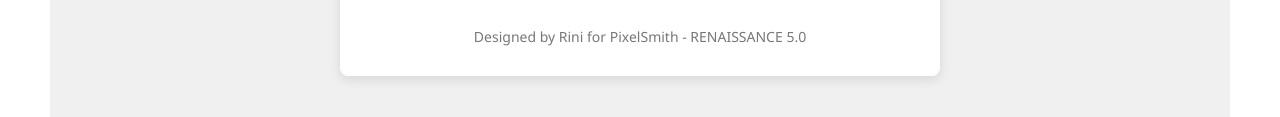
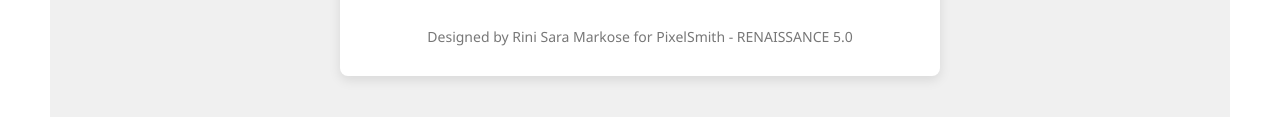
Before and after one commit to rinisaram/techfutures2024, a plain HTML site: page index.html in a window 1280 px wide. Shown: the part 2772-2889 px from the top of the page. Drawn offline with nearby package versions, Linux system fonts and the light colour scheme.

Commit message:
Update index.html

```diff
--- a/index.html
+++ b/index.html
@@ -69,7 +69,7 @@
             <p>Phone: <a href="tel:+919876543210">+91 9876543210</a></p>
         </div>
         <div class="footer">
-            Designed by Rini for PixelSmith - RENAISSANCE 5.0
+            Designed by Rini Sara Markose for PixelSmith - RENAISSANCE 5.0
 
         </div>
     </div>
```
